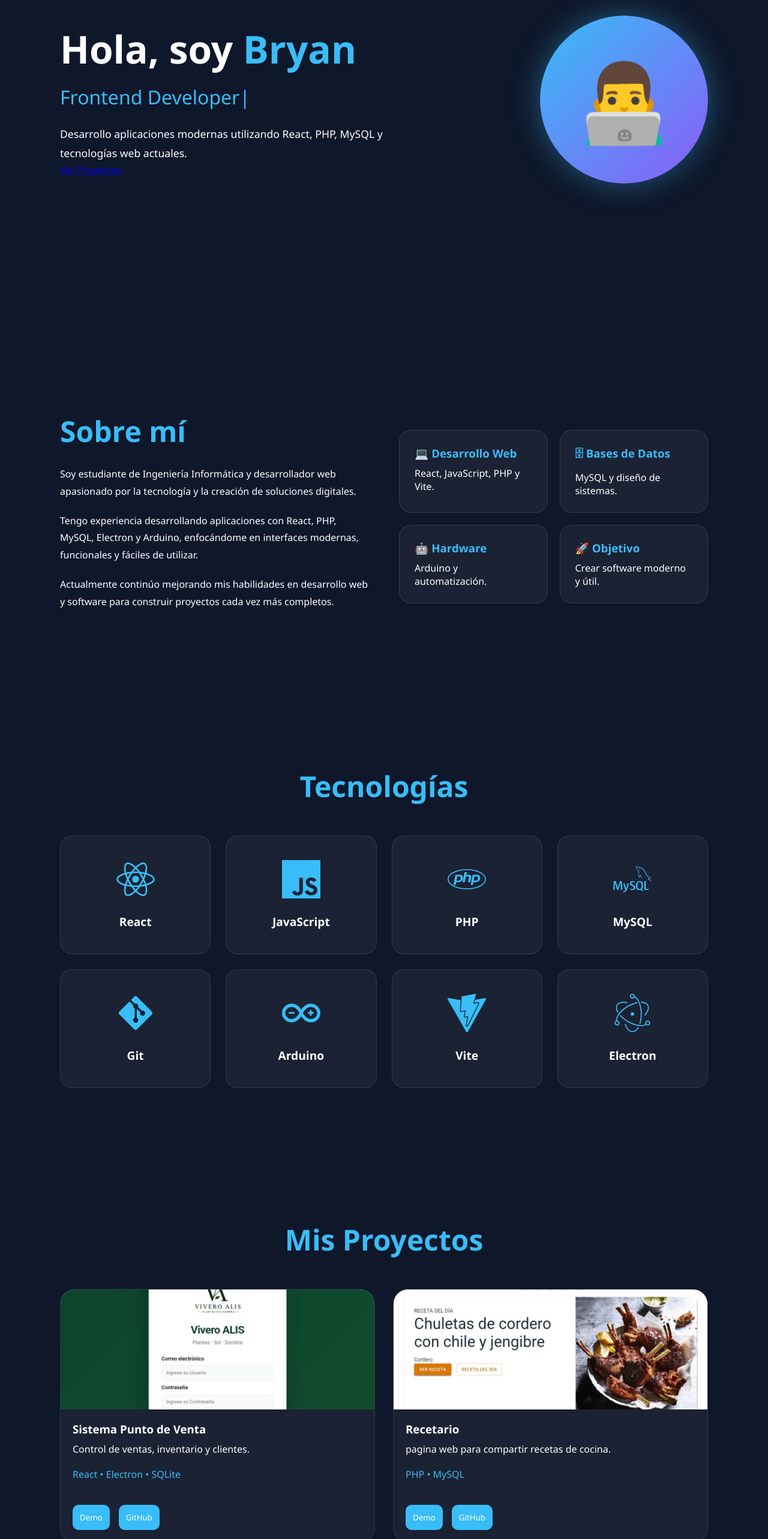
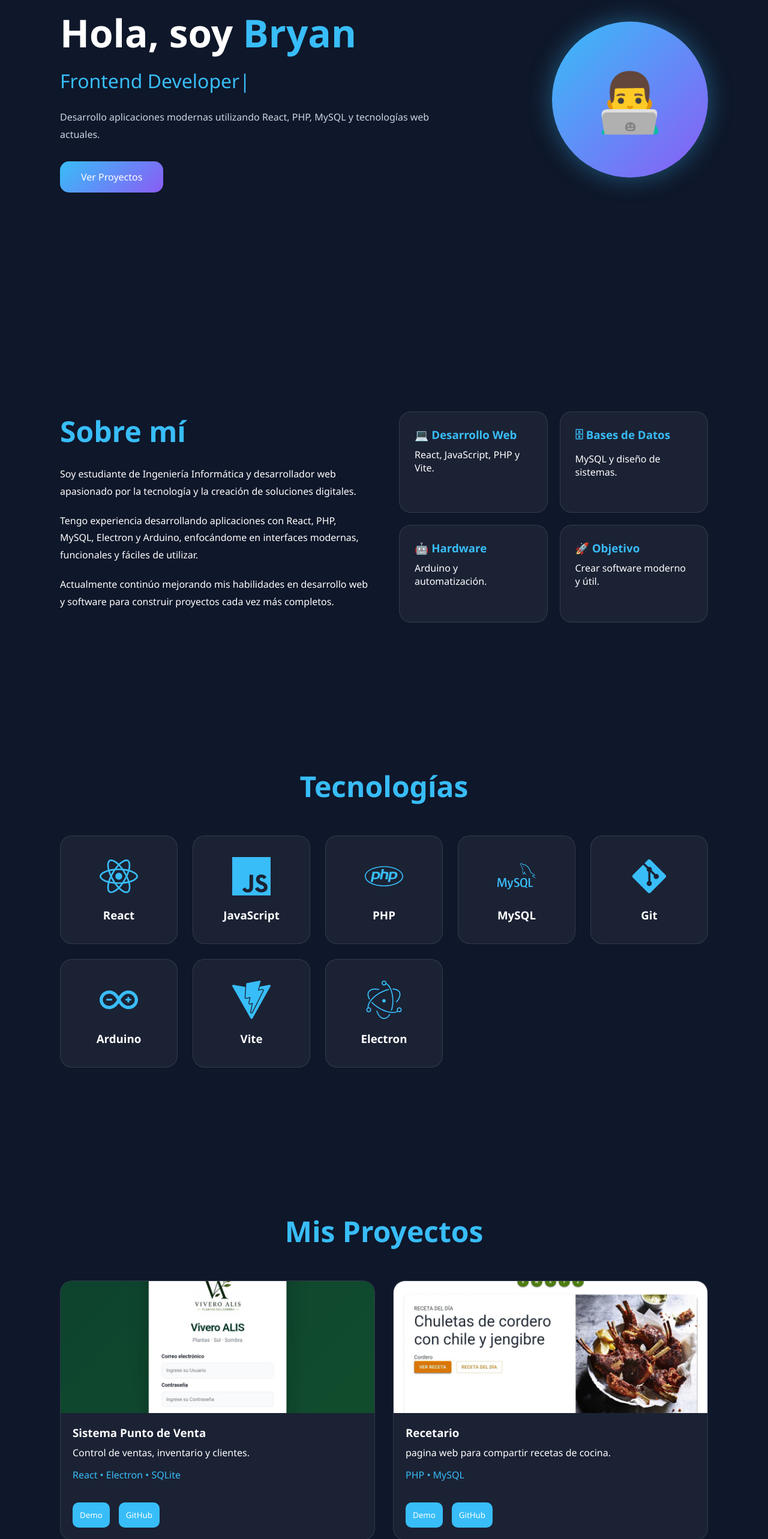
Before and after one commit to bryam-e/portafolio-bryan, a React (Vite) app: page / in a window 1280 px wide. Shown: the part 234-2800 px from the top of the page at 60% size. Built offline with nearby package versions, Linux system fonts and the light colour scheme.

Commit message:
CSS limpio y responsive

```diff
--- a/src/App.css
+++ b/src/App.css
@@ -1,12 +1,12 @@
 html{
   scroll-behavior:smooth;
 }
-*
-{
+
+*{
   margin:0;
   padding:0;
   box-sizing:border-box;
-  font-family:'Segoe UI', sans-serif;
+  font-family:'Segoe UI',sans-serif;
 }
 
 body{
@@ -14,6 +14,8 @@ body{
   color:white;
   overflow-x:hidden;
 }
+
+/* NAVBAR */
 
 .navbar{
   position:fixed;
@@ -25,32 +27,44 @@ body{
   justify-content:space-between;
   align-items:center;
 
-  padding:0 80px;
+  padding:0 50px;
 
-  background:rgba(15,23,42,.8);
+  background:rgba(15,23,42,.85);
 
   backdrop-filter:blur(10px);
-  -webkit-backdrop-filter:blur(10px);
 
-  z-index:100;
+  z-index:1000;
 }
 
 .logo{
-  font-size:1.5rem;
+  font-size:1.6rem;
   font-weight:bold;
   color:#38bdf8;
 }
 
-.navbar ul{
+.nav-links{
   display:flex;
+  gap:30px;
   list-style:none;
-  gap:30px;
 }
 
-.navbar a{
+.nav-links a{
   color:white;
   text-decoration:none;
+  transition:.3s;
 }
+
+.nav-links a:hover{
+  color:#38bdf8;
+}
+
+.menu-icon{
+  display:none;
+  font-size:1.8rem;
+  cursor:pointer;
+}
+
+/* HERO */
 
 .hero{
   min-height:100vh;
@@ -59,11 +73,13 @@ body{
   align-items:center;
   justify-content:space-between;
 
+  gap:50px;
+
   padding:0 100px;
 }
 
 .hero-left{
-  max-width:600px;
+  max-width:650px;
 }
 
 .hero-left h1{
@@ -84,267 +100,10 @@ body{
 .hero-left p{
   margin-top:25px;
   line-height:1.8;
-  font-size:1.1rem;
+  color:#cbd5e1;
 }
 
-.hero-left button{
-  margin-top:30px;
-  padding:15px 35px;
-
-  border:none;
-  border-radius:15px;
-
-  background:#38bdf8;
-  color:white;
-
-  cursor:pointer;
-}
-
-.avatar{
-  width:280px;
-  height:280px;
-
-  border-radius:50%;
-
-  background:linear-gradient(
-    135deg,
-    #38bdf8,
-    #8b5cf6
-  );
-
-  display:flex;
-  justify-content:center;
-  align-items:center;
-
-  font-size:8rem;
-
-  box-shadow:
-  0 0 50px rgba(56,189,248,.4);
-}
-#tsparticles{
-  position: fixed;
-  inset: 0;
-  z-index: -1;
-  pointer-events: none;
-}
-
-.skills{
-  padding:120px 100px;
-}
-
-.skills h2{
-  font-size:3rem;
-  color:#38bdf8;
-  margin-bottom:50px;
-}
-
-.skill{
-  margin-bottom:30px;
-}
-
-.skill-info{
-  display:flex;
-  justify-content:space-between;
-  margin-bottom:10px;
-}
-
-.skill-bar{
-  width:100%;
-  height:12px;
-  background:#1e293b;
-  border-radius:20px;
-}
-
-.skill-progress{
-  height:100%;
-  border-radius:20px;
-
-  background:linear-gradient(
-    90deg,
-    #38bdf8,
-    #8b5cf6
-  );
-}
-.stats{
-  padding:100px;
-  display:grid;
-  grid-template-columns:repeat(3,1fr);
-  gap:30px;
-}
-
-.stat-card{
-  background:rgba(255,255,255,.05);
-  border:1px solid rgba(255,255,255,.1);
-
-  padding:40px;
-
-  text-align:center;
-
-  border-radius:20px;
-
-  backdrop-filter:blur(10px);
-
-  transition:.3s;
-}
-
-.stat-card:hover{
-  transform:translateY(-10px);
-}
-
-.stat-card h3{
-  font-size:3rem;
-  color:#38bdf8;
-}
-
-.stat-card p{
-  margin-top:10px;
-}
-.timeline{
-  padding:120px 100px;
-}
-
-.timeline h2{
-  font-size:3rem;
-  margin-bottom:50px;
-  color:#38bdf8;
-}
-
-.timeline-item{
-  border-left:3px solid #38bdf8;
-  padding-left:30px;
-  margin-bottom:40px;
-}
-
-.timeline-item h3{
-  color:#38bdf8;
-}
-.projects{
-  padding:100px;
-}
-
-.projects h2{
-  text-align:center;
-  font-size:3rem;
-  color:#38bdf8;
-  margin-bottom:50px;
-}
-
-.projects-grid{
-  display:grid;
-  grid-template-columns:
-  repeat(auto-fit,minmax(320px,1fr));
-
-  gap:30px;
-}
-
-.project-card{
-  background:rgba(255,255,255,.05);
-
-  border:1px solid rgba(255,255,255,.1);
-
-  border-radius:25px;
-
-  overflow:hidden;
-
-  transition:.4s;
-
-  backdrop-filter:blur(10px);
-}
-
-.project-card:hover{
-  transform:
-  translateY(-12px);
-
-  border-color:#38bdf8;
-
-  box-shadow:
-  0 0 30px rgba(56,189,248,.25);
-}
-
-.project-image{
-  height:200px;
-
-  display:flex;
-  justify-content:center;
-  align-items:center;
-
-  font-size:5rem;
-
-  background:
-  linear-gradient(
-    135deg,
-    #38bdf8,
-    #8b5cf6
-  );
-}
-
-.project-card h3{
-  padding:20px 20px 10px;
-}
-
-.project-card p{
-  padding:0 20px;
-}
-
-.project-card span{
-  display:block;
-  padding:20px;
-  color:#38bdf8;
-}
-
-.project-buttons{
-  display:flex;
-  gap:15px;
-
-  padding:20px;
-}
-
-.project-buttons button{
-  flex:1;
-
-  border:none;
-
-  padding:12px;
-
-  border-radius:10px;
-
-  cursor:pointer;
-
-  background:#38bdf8;
-
-  color:white;
-}
-.contact{
-  padding:100px;
-  text-align:center;
-}
-
-.contact h2{
-  font-size:3rem;
-  color:#38bdf8;
-  margin-bottom:20px;
-}
-
-.contact-links{
-  margin-top:30px;
-  display:flex;
-  justify-content:center;
-  gap:20px;
-}
-
-.contact-links a{
-  color:#38bdf8;
-  text-decoration:none;
-  font-weight:bold;
-}
-
-.footer{
-  text-align:center;
-  padding:30px;
-  border-top:1px solid rgba(255,255,255,.1);
-  color:#94a3b8;
-
-  .hero-btn{
+.hero-btn{
   display:inline-block;
 
   margin-top:30px;
@@ -366,51 +125,84 @@ body{
 
 .hero-btn:hover{
   transform:translateY(-5px);
+}
+
+.avatar{
+  width:260px;
+  height:260px;
+
+  border-radius:50%;
+
+  display:flex;
+  justify-content:center;
+  align-items:center;
+
+  font-size:6rem;
+
+  background:linear-gradient(
+    135deg,
+    #38bdf8,
+    #8b5cf6
+  );
 
   box-shadow:
-  0 10px 30px rgba(56,189,248,.3);
-}}
-.project-image img{
-  width:100%;
-  height:100%;
-  object-fit:cover;
-
-  transition:.5s;
+  0 0 40px rgba(56,189,248,.4);
 }
 
-.project-card:hover .project-image img{
-  transform:scale(1.1);
-}
-.skills-grid{
-  display:grid;
-  grid-template-columns:
-  repeat(auto-fit,minmax(180px,1fr));
+/* ABOUT */
 
-  gap:25px;
+.about{
+  padding:120px 100px;
 }
 
-.skill-card{
+.about-content{
+  display:grid;
+  grid-template-columns:1fr 1fr;
+  gap:50px;
+}
+
+.about h2{
+  font-size:3rem;
+  color:#38bdf8;
+  margin-bottom:25px;
+}
+
+.about-text p{
+  line-height:1.8;
+  margin-bottom:20px;
+}
+
+.about-cards{
+  display:grid;
+  grid-template-columns:repeat(2,1fr);
+  gap:20px;
+}
+
+.about-card{
   background:rgba(255,255,255,.05);
+
+  border:1px solid rgba(255,255,255,.1);
 
   border-radius:20px;
 
-  padding:30px;
-
-  text-align:center;
+  padding:25px;
 
   transition:.3s;
 }
 
-.skill-card svg{
-  font-size:4rem;
-  color:#38bdf8;
-  margin-bottom:15px;
+.about-card:hover{
+  transform:translateY(-8px);
+
+  border-color:#38bdf8;
 }
 
-.skill-card:hover{
-  transform:
-  translateY(-10px);
+.about-card h3{
+  color:#38bdf8;
+  margin-bottom:10px;
 }
+
+/* SKILLS */
+
 .skills{
   padding:120px 100px;
 }
@@ -426,7 +218,7 @@ body{
   display:grid;
 
   grid-template-columns:
-  repeat(auto-fit,minmax(200px,1fr));
+  repeat(auto-fit,minmax(180px,1fr));
 
   gap:25px;
 }
@@ -438,23 +230,20 @@ body{
 
   border-radius:20px;
 
-  padding:40px;
+  padding:35px;
 
   text-align:center;
 
-  transition:.4s;
-
-  cursor:pointer;
+  transition:.3s;
 }
 
 .skill-card:hover{
-  transform:
-  translateY(-10px);
+  transform:translateY(-10px);
 
   border-color:#38bdf8;
 
   box-shadow:
-  0 0 30px rgba(56,189,248,.3);
+  0 0 20px rgba(56,189,248,.25);
 }
 
 .skill-card svg{
@@ -462,33 +251,145 @@ body{
 
   color:#38bdf8;
 
-  margin-bottom:20px;
+  margin-bottom:15px;
 }
 
-.skill-card h3{
-  font-size:1.2rem;
-}
-.menu-icon{
-  display:none;
-  font-size:1.8rem;
-  cursor:pointer;
-  color:white;
+/* PROJECTS */
+
+.projects{
+  padding:120px 100px;
 }
 
-.nav-links{
-  display:flex;
-  list-style:none;
+.projects h2{
+  text-align:center;
+  font-size:3rem;
+  color:#38bdf8;
+  margin-bottom:50px;
+}
+
+.projects-grid{
+  display:grid;
+
+  grid-template-columns:
+  repeat(auto-fit,minmax(320px,1fr));
+
   gap:30px;
 }
 
+.project-card{
+  background:rgba(255,255,255,.05);
+
+  border:1px solid rgba(255,255,255,.1);
+
+  border-radius:20px;
+
+  overflow:hidden;
+
+  transition:.3s;
+}
+
+.project-card:hover{
+  transform:translateY(-10px);
+
+  border-color:#38bdf8;
+}
+
+.project-image{
+  height:220px;
+}
+
+.project-image img{
+  width:100%;
+  height:100%;
+  object-fit:cover;
+}
+
+.project-card h3{
+  padding:20px 20px 10px;
+}
+
+.project-card p{
+  padding:0 20px;
+}
+
+.project-card span{
+  display:block;
+  padding:15px 20px;
+  color:#38bdf8;
+}
+
+.project-buttons{
+  display:flex;
+  gap:15px;
+
+  padding:20px;
+}
+
+.project-buttons button{
+  flex:1;
+
+  border:none;
+
+  padding:12px;
+
+  border-radius:10px;
+
+  background:#38bdf8;
+
+  color:white;
+
+  cursor:pointer;
+}
+
+/* CONTACT */
+
+.contact{
+  padding:120px 100px;
+  text-align:center;
+}
+
+.contact h2{
+  font-size:3rem;
+  color:#38bdf8;
+}
+
+.contact-links{
+  display:flex;
+  justify-content:center;
+  gap:20px;
+
+  margin-top:30px;
+}
+
+.contact-links a{
+  text-decoration:none;
+  color:#38bdf8;
+}
+
+/* FOOTER */
+
+.footer{
+  text-align:center;
+  padding:30px;
+
+  border-top:1px solid rgba(255,255,255,.1);
+
+  color:#94a3b8;
+}
+
+/* RESPONSIVE */
+
 @media (max-width:768px){
+
+  .navbar{
+    padding:0 20px;
+  }
 
   .menu-icon{
     display:block;
   }
 
   .nav-links{
-
     position:absolute;
 
     top:80px;
@@ -504,86 +405,43 @@ body{
 
     padding:20px 0;
 
-    gap:20px;
-
     transform:translateY(-150%);
 
-    transition:.4s;
+    transition:.3s;
   }
 
   .nav-links.active{
     transform:translateY(0);
   }
 
-}
-.about{
-  padding:120px 100px;
-}
+  .hero{
+    flex-direction:column-reverse;
 
-.about-content{
+    text-align:center;
 
-  display:grid;
+    justify-content:center;
 
-  grid-template-columns:
-  1fr 1fr;
+    padding:120px 20px 50px;
+  }
 
-  gap:50px;
+  .hero-left h1{
+    font-size:2.3rem;
+  }
 
-  align-items:center;
-}
+  .typing{
+    font-size:1.2rem;
+  }
 
-.about h2{
-  font-size:3rem;
-  color:#38bdf8;
-  margin-bottom:25px;
-}
+  .avatar{
+    width:140px;
+    height:140px;
+    font-size:3rem;
+  }
 
-.about-text p{
-  line-height:1.8;
-  margin-bottom:20px;
-}
-
-.about-cards{
-
-  display:grid;
-
-  grid-template-columns:
-  repeat(2,1fr);
-
-  gap:20px;
-}
-
-.about-card{
-
-  background:rgba(255,255,255,.05);
-
-  border:1px solid rgba(255,255,255,.1);
-
-  padding:25px;
-
-  border-radius:20px;
-
-  transition:.3s;
-}
-
-.about-card:hover{
-
-  transform:translateY(-8px);
-
-  border-color:#38bdf8;
-
-  box-shadow:
-  0 0 20px rgba(56,189,248,.2);
-}
-
-.about-card h3{
-  margin-bottom:10px;
-  color:#38bdf8;
-}
-
-@media (max-width:768px){
-
-  .about{
+  .about,
+  .skills,
+  .projects,
+  .contact{
     padding:80px 20px;
   }
 
@@ -595,4 +453,15 @@ body{
     grid-template-columns:1fr;
   }
 
+  .skills-grid{
+    grid-template-columns:repeat(2,1fr);
+  }
+
+  .projects-grid{
+    grid-template-columns:1fr;
+  }
+
+  .contact-links{
+    flex-direction:column;
+  }
 }
```
